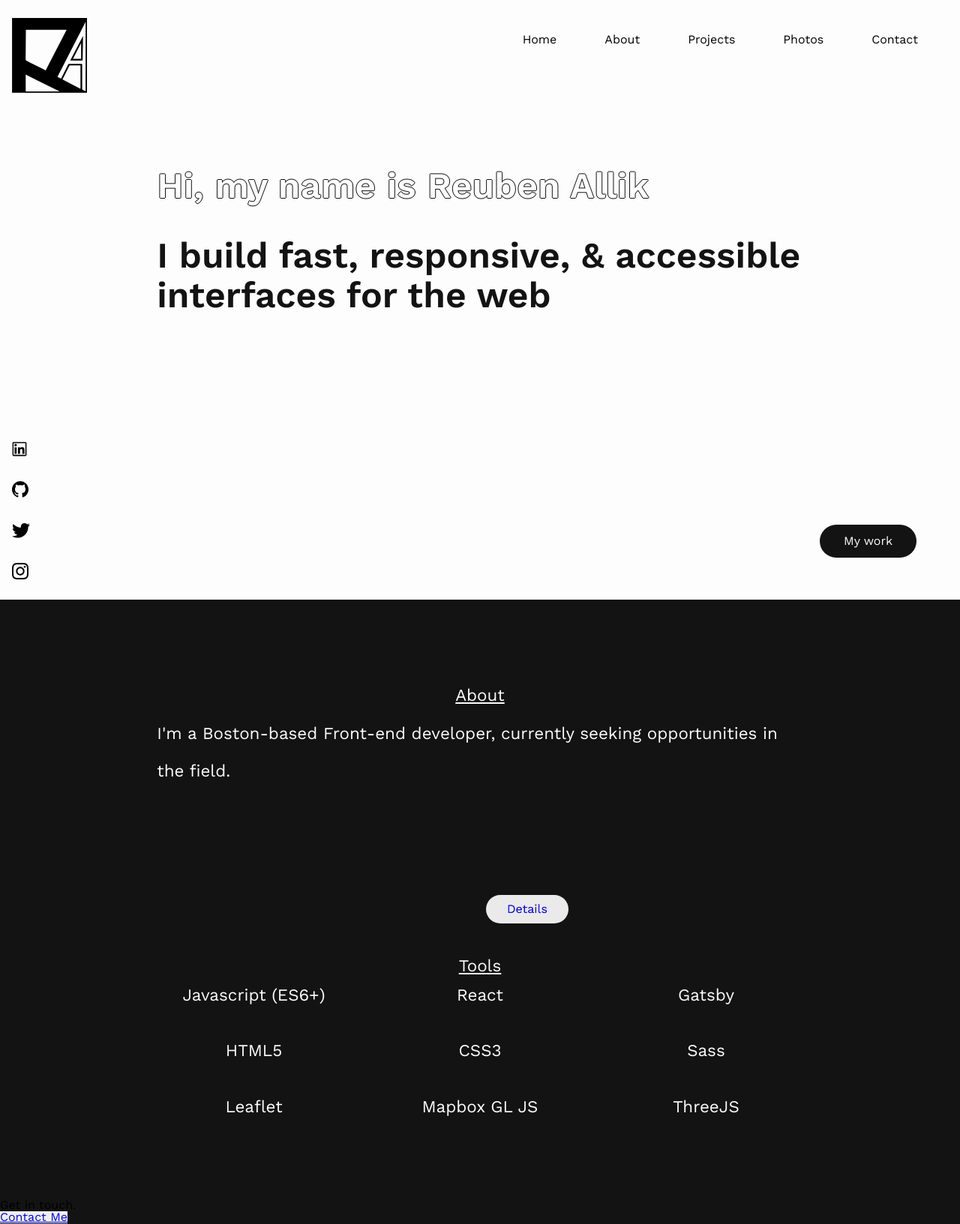
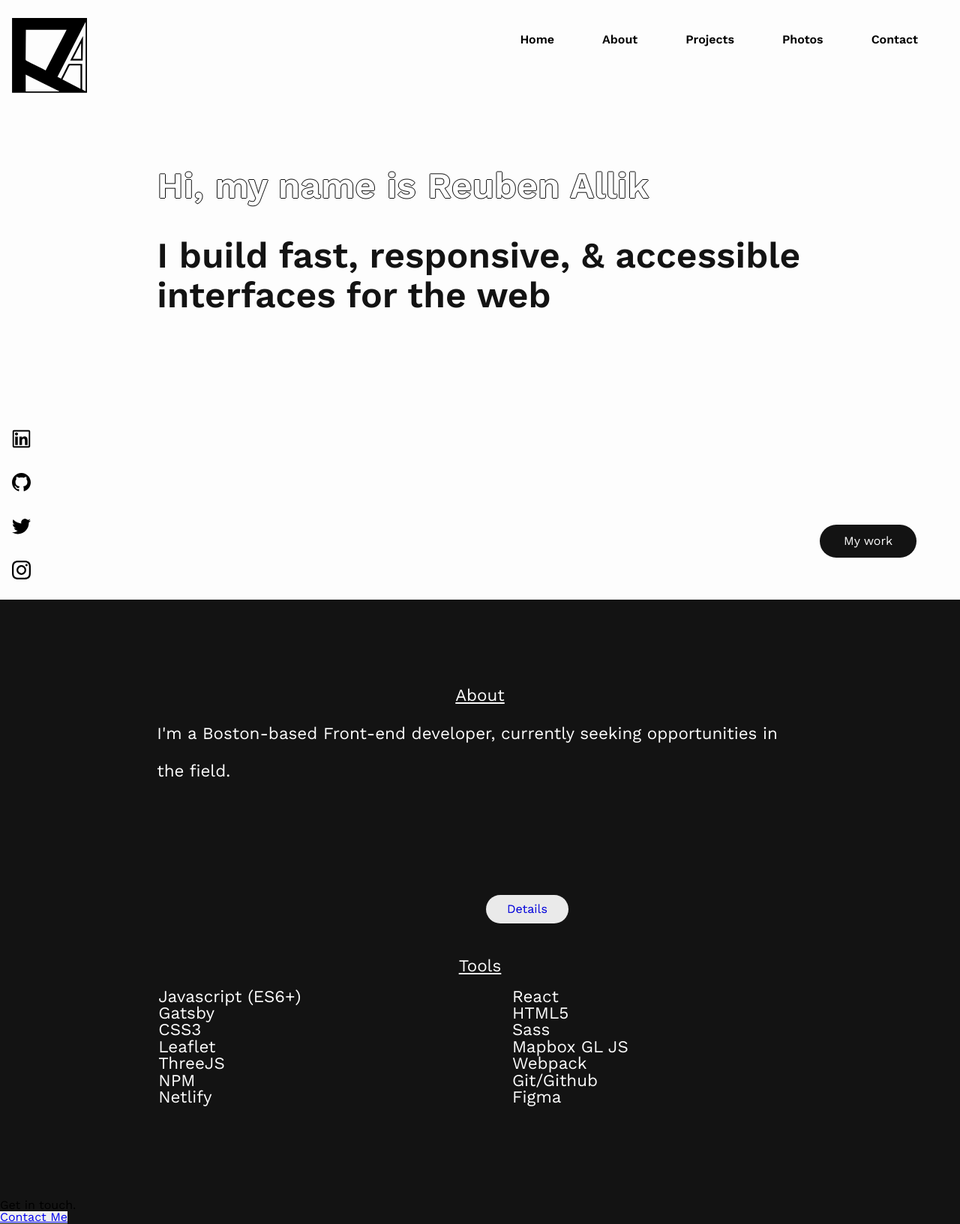
Before and after one commit to rallik/portfolio-2, a Gatsby site: page / in a window 1280 px wide. Shown: the whole page at 75% size. Built offline with nearby package versions, Linux system fonts and the light colour scheme; Gatsby itself is replaced by a stand-in of ours.

Commit message:
nav icon fix, social icon fix

```diff
--- a/src/assets/data/skills.js
+++ b/src/assets/data/skills.js
@@ -34,6 +34,26 @@
     {
         id: 9,
         skill: 'ThreeJS'
+    },
+    {
+        id: 10,
+        skill: 'Webpack'
+    },
+    {
+        id: 11,
+        skill: 'NPM'
+    },
+    {
+        id: 12,
+        skill: 'Git/Github'
+    },
+    {
+        id: 13,
+        skill: 'Netlify'
+    },
+    {
+        id: 14,
+        skill: 'Figma'
     }
 ]
 
--- a/src/components/Tools.js
+++ b/src/components/Tools.js
@@ -6,6 +6,8 @@
         <React.Fragment>
             <h3 className='tools-header'>Tools</h3>
             <table className='tools-table'>
+                <tbody>
+                    <tr>
                     {
                         skills.map((s) => {
                             return (
@@ -13,6 +15,8 @@
                             );
                         })
                     }
+                    </tr>
+                </tbody>
             </table>
         </React.Fragment>
     )
--- a/src/styles/styles.scss
+++ b/src/styles/styles.scss
@@ -33,8 +33,8 @@
 
 .logo {
     // width: 123px;
-    width: 64px;
-    height: 64px;
+    width: 72px;
+    height: 72px;
     // margin: -9.5px 0 0 -4px;
 
     .logo-icon {
@@ -74,7 +74,7 @@
     align-items: center;
     z-index: 12;
     position: fixed;
-    top: 14px;
+    top: 16px;
     right: 10px;
     width: 50px;
     height: 50px;
@@ -89,6 +89,7 @@
 
     .line-1, .line-2, .line-3, .line-4 {
         stroke: $light-main-color;
+        display: block;
     }
     .line-1, .line-4 {
         transition: all 700ms ease;
@@ -113,13 +114,13 @@
     }
 
     .line-2 {
-        transform: rotate(-215deg) translate(100%, 50%);
-        transform-origin: right;
+        transform: rotate(-215deg) translate(15%, -70%);
+        transform-origin: top center;
         opacity: 0;
     }
     .line-3 {
-        transform: rotate(215deg) translate(-100%, 30%);
-        transform-origin: left;
+        transform: rotate(215deg) translate(15%, 70%);
+        transform-origin: bottom center;
         opacity: 0;
 
     }
@@ -137,14 +138,14 @@
     height: 120%;
     top: -150%;
     right: -80%;
-    padding: 5rem 3rem 23rem 0;
+    padding: 8rem 3rem 22rem 0;
     transition: all 500ms ease;
     border-radius: 0 0 0 50% / 0 0 0 80%;
 }
 
 .nav-elements.active {
         // background-color: $dark-main-color;
-        background-color: #BED1FE;
+        background-color: #15488a;
         top: -20%;
         left: -20%;
         transition: all 500ms ease;
@@ -161,10 +162,11 @@
     // padding: 0.8rem 2rem;
     text-decoration: none;
     cursor: pointer;
-    font-size: 2em;
+    font-size: 2.5em;
+    font-weight: 600;
     a {
         text-decoration: none;
-        color: $dark-main-color;
+        color: $light-main-color;
     }
 }
 
@@ -197,7 +199,7 @@
     left: calc(16px + 30%);
 
     .social-links-list {
-        width: 122%;
+        width: 117%;
         flex-direction: row;
         justify-content: space-between;
     }
@@ -208,6 +210,10 @@
     height: min-content;
     padding: 0 2rem;
     // padding: 0.95rem 0;
+    a svg {
+        width: 25px;
+        height: 25px;
+    }
 
 
     a svg path {
@@ -379,19 +385,23 @@
     grid-row: 6 / 7;
     grid-column: 2 / -2;
 
-    display: flex;
-    flex-direction: row;
-    flex-wrap: wrap;
-    justify-content: space-between;
+    tbody tr {
+        display: flex;
+        flex-direction: row;
+        flex-wrap: wrap;
+        justify-content: space-between;
+    }
+
+    max-width: 100vw;
 }
 
 .tools-element {
     // flex: 0 0 50%;
     width: min-content;
     height: min-content;
-    flex-basis: 30%;
+    flex-basis: 45%;
     white-space: nowrap;
-    text-align: center;
+    text-align: left;
 }
 
 /****************** PROJECTS SECTION ********************/
```
Lines whose indentation alone changed are shown as unchanged.
